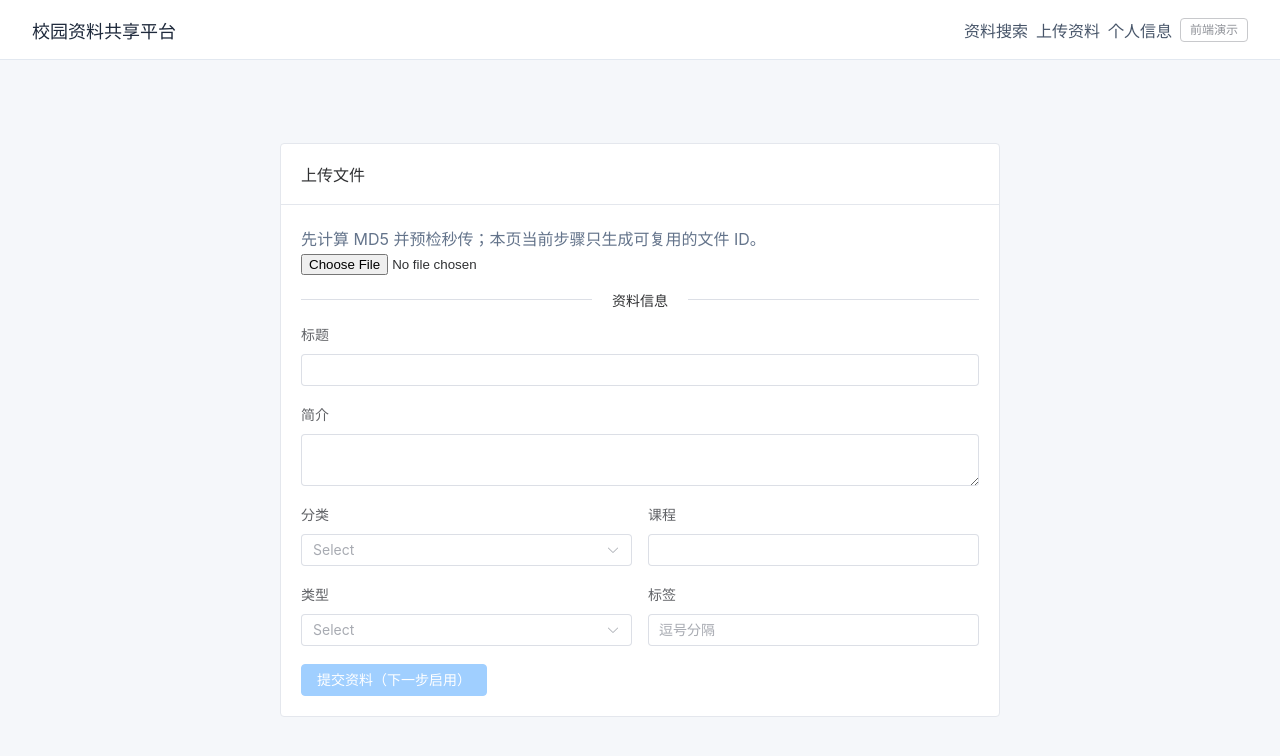
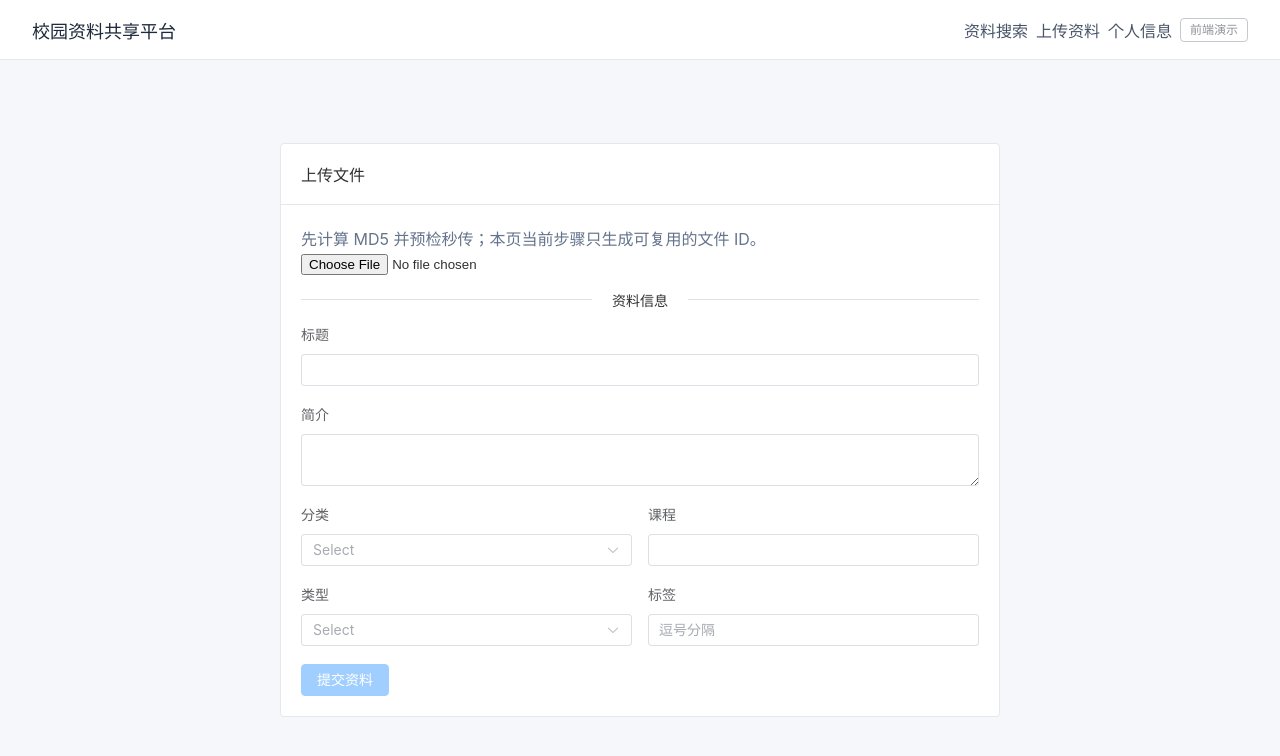
Before and after one commit to clear48/campus-resource-platform, a Vue app in the folder frontend/: page /upload in a window 1280 px wide. Shown: the top 756 px of the page. Built offline with nearby package versions, Linux system fonts and the light colour scheme; no server answers.

Commit message:
feat(frontend): complete resource submission flow

```diff
--- a/frontend/src/views/UploadView.vue
+++ b/frontend/src/views/UploadView.vue
@@ -1,10 +1,13 @@
 <script setup lang="ts">
-import { onMounted, ref } from 'vue'
+import { computed, onMounted, ref } from 'vue'
 import { getCategories } from '../api/categories'
 import { checkFileDuplicate, uploadFile } from '../api/files'
+import { createResource } from '../api/resources'
 import type { CategoryItem } from '../types/category'
-import { getResourceTypeLabel } from '../types/enums'
+import type { CreateResourceResult } from '../types/resource'
+import { getResourceStatusLabel, getResourceTypeLabel } from '../types/enums'
 import { calculateFileMd5 } from '../utils/file-md5'
+import { ApiBusinessError } from '../utils/request'
 
 const selectedFile = ref<File | null>(null)
 const fileId = ref<number | null>(null)
@@ -15,6 +18,16 @@ const errorMessage = ref('')
 const resultMessage = ref('')
 const categories = ref<CategoryItem[]>([])
 const metadata = ref({ title: '', description: '', categoryId: undefined as number | undefined, courseName: '', resourceType: undefined as number | undefined, tags: '' })
+const submitting = ref(false)
+const submitError = ref('')
+const createResult = ref<CreateResourceResult | null>(null)
+
+/** 资料创建前的必填项由前端快速提示，后端仍负责最终参数和业务校验。 */
+const canSubmitResource = computed(() => fileId.value !== null
+  && metadata.value.title.trim() !== ''
+  && metadata.value.categoryId !== undefined
+  && metadata.value.courseName.trim() !== ''
+  && metadata.value.resourceType !== undefined)
 
 /** 选择文件后完成 MD5、秒传预检和必要的物理上传；本步不创建资料记录。 */
 async function processSelectedFile(file: File) {
@@ -24,6 +37,8 @@ async function processSelectedFile(file: File) {
   uploadProgress.value = 0
   errorMessage.value = ''
   resultMessage.value = ''
+  submitError.value = ''
+  createResult.value = null
   processing.value = true
 
   try {
@@ -64,6 +79,40 @@ async function loadCategories() {
   categories.value = await getCategories({ parentId: 0 })
 }
 
+/** 将逗号输入转换为请求数组；后端还会继续执行去空白、去重和保序。 */
+function normalizeTags(tags: string): string[] | undefined {
+  const values = tags.split(',').map((item) => item.trim()).filter(Boolean)
+
+  return values.length > 0 ? values : undefined
+}
+
+/** 复用文件 ID 创建业务资料，失败时不清空用户已经填写的表单。 */
+async function submitResource() {
+  if (!canSubmitResource.value || fileId.value === null || metadata.value.categoryId === undefined || metadata.value.resourceType === undefined) {
+    submitError.value = '请先完成文件上传，并填写标题、分类、课程和资料类型。'
+    return
+  }
+
+  submitting.value = true
+  submitError.value = ''
+
+  try {
+    createResult.value = await createResource({
+      fileId: fileId.value,
+      title: metadata.value.title.trim(),
+      description: metadata.value.description.trim() || undefined,
+      categoryId: metadata.value.categoryId,
+      courseName: metadata.value.courseName.trim(),
+      resourceType: metadata.value.resourceType,
+      tags: normalizeTags(metadata.value.tags),
+    })
+  } catch (error) {
+    submitError.value = error instanceof ApiBusinessError || error instanceof Error ? error.message : '创建资料失败'
+  } finally {
+    submitting.value = false
+  }
+}
+
 onMounted(() => {
   void loadCategories()
 })
@@ -89,17 +138,24 @@ onMounted(() => {
       <el-tag v-if="fileId" type="success">文件 ID：{{ fileId }}</el-tag>
 
       <el-divider>资料信息</el-divider>
-      <el-form :model="metadata" label-position="top">
-        <el-form-item label="标题"><el-input v-model="metadata.title" /></el-form-item>
-        <el-form-item label="简介"><el-input v-model="metadata.description" type="textarea" /></el-form-item>
+      <el-form :model="metadata" label-position="top" @submit.prevent="submitResource">
+        <el-form-item label="标题"><el-input v-model="metadata.title" data-test="metadata-title" /></el-form-item>
+        <el-form-item label="简介"><el-input v-model="metadata.description" data-test="metadata-description" type="textarea" /></el-form-item>
         <el-row :gutter="16">
-          <el-col :span="12"><el-form-item label="分类"><el-select v-model="metadata.categoryId" class="upload-view__control"><el-option v-for="item in categories" :key="item.categoryId" :label="item.categoryName" :value="item.categoryId" /></el-select></el-form-item></el-col>
-          <el-col :span="12"><el-form-item label="课程"><el-input v-model="metadata.courseName" /></el-form-item></el-col>
-          <el-col :span="12"><el-form-item label="类型"><el-select v-model="metadata.resourceType" class="upload-view__control"><el-option v-for="type in [1, 2, 3, 4, 5, 99]" :key="type" :label="getResourceTypeLabel(type)" :value="type" /></el-select></el-form-item></el-col>
-          <el-col :span="12"><el-form-item label="标签"><el-input v-model="metadata.tags" placeholder="逗号分隔" /></el-form-item></el-col>
+          <el-col :span="12"><el-form-item label="分类"><el-select v-model="metadata.categoryId" data-test="metadata-category" class="upload-view__control"><el-option v-for="item in categories" :key="item.categoryId" :label="item.categoryName" :value="item.categoryId" /></el-select></el-form-item></el-col>
+          <el-col :span="12"><el-form-item label="课程"><el-input v-model="metadata.courseName" data-test="metadata-course" /></el-form-item></el-col>
+          <el-col :span="12"><el-form-item label="类型"><el-select v-model="metadata.resourceType" data-test="metadata-type" class="upload-view__control"><el-option v-for="type in [1, 2, 3, 4, 5, 99]" :key="type" :label="getResourceTypeLabel(type)" :value="type" /></el-select></el-form-item></el-col>
+          <el-col :span="12"><el-form-item label="标签"><el-input v-model="metadata.tags" data-test="metadata-tags" placeholder="逗号分隔" /></el-form-item></el-col>
         </el-row>
-        <el-button data-test="metadata-submit" type="primary" :disabled="!fileId">提交资料（下一步启用）</el-button>
+        <el-alert v-if="submitError" class="upload-view__alert" type="error" :title="submitError" :closable="false" show-icon />
+        <el-button data-test="metadata-submit" type="primary" :loading="submitting" :disabled="!canSubmitResource" native-type="submit">提交资料</el-button>
       </el-form>
+
+      <el-result v-if="createResult" icon="success" title="资料已创建，等待管理员审核" :sub-title="`资料 ID：${createResult.resourceId}；状态：${getResourceStatusLabel(createResult.status)}`">
+        <template #extra>
+          <el-link data-test="my-uploads-link" href="/me/uploads" type="primary">查看我的上传</el-link>
+        </template>
+      </el-result>
     </el-card>
   </section>
 </template>
```
Also changed, not shown: 6 other files (tests, documents, lock files or other folders).
